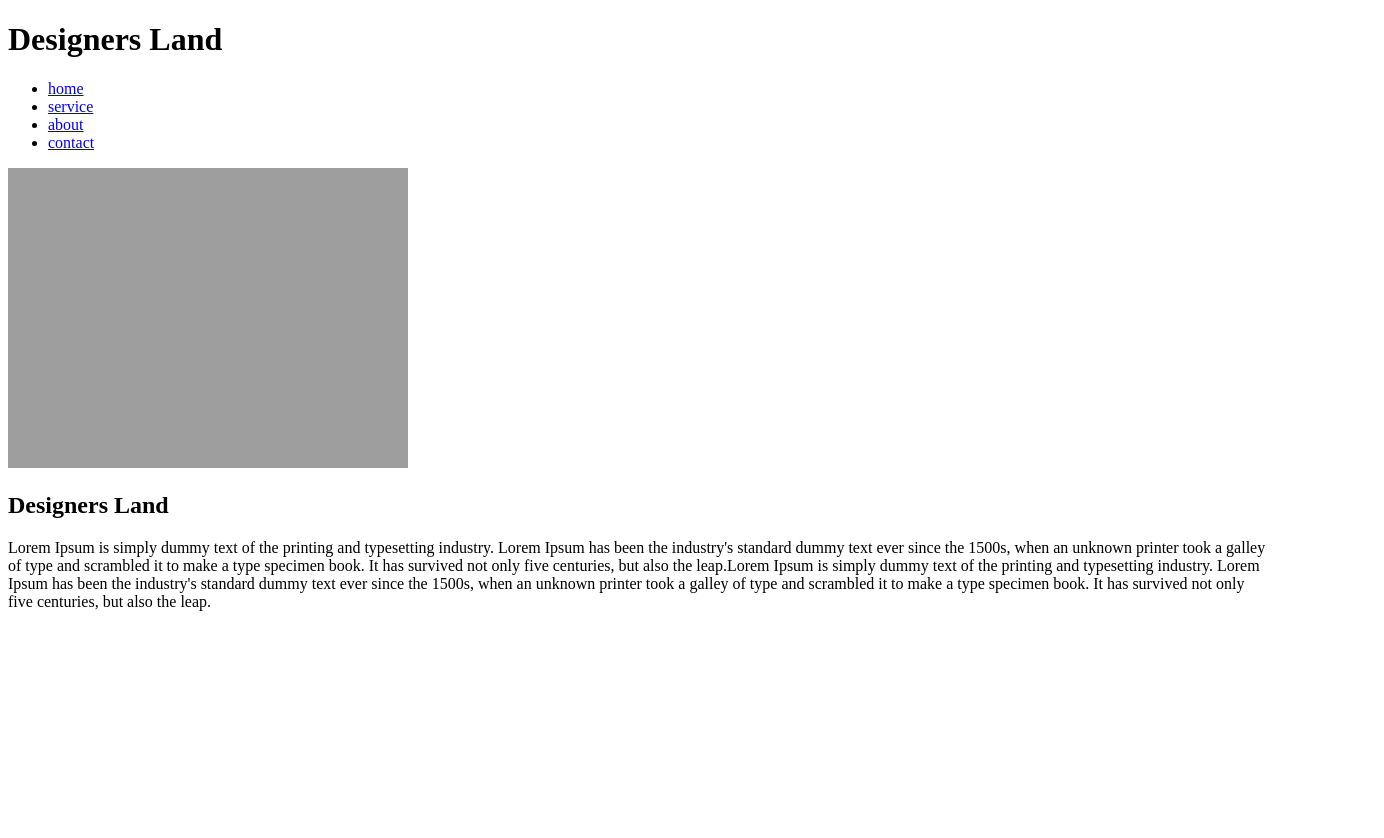
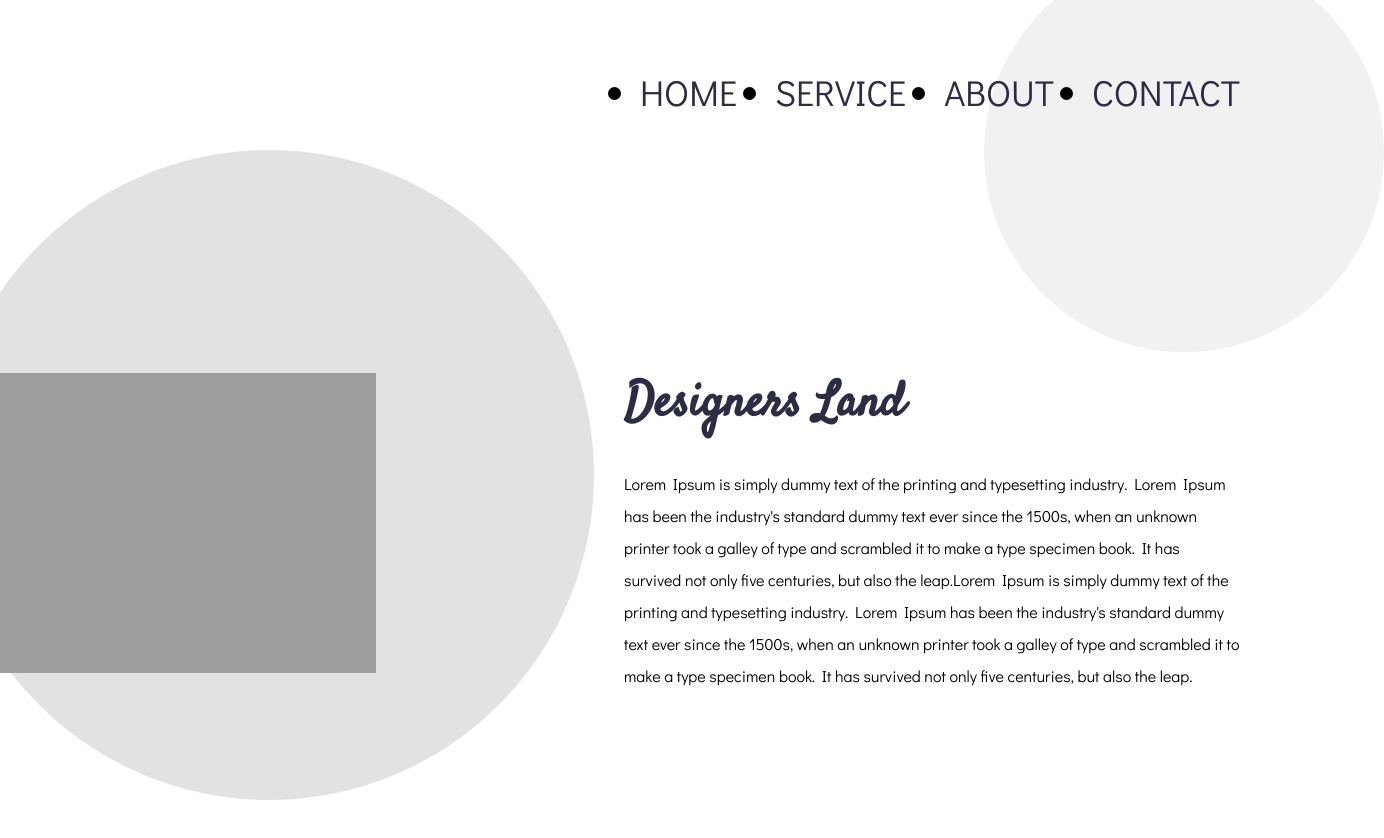
Before and after one commit to khush1611/Joel-landing-page--sem-2, a plain HTML site: page index.html in a window 1280 px wide. Shown: the whole page, 1384 px wide, since content can reach past the window. Before the commit the page ends 800 px from the top, so only its background shows below. Drawn offline with Linux system fonts and the light colour scheme; the site is published under a folder, as on GitHub Pages, so addresses that start at the root find nothing.

Commit message:
"/" header error

```diff
--- a/index.html
+++ b/index.html
@@ -5,14 +5,14 @@
     <meta name="viewport" content="width=device-width, initial-scale=1.0">
     <title>Designers Land</title>
 
-    <link rel="shortcut icon" href="/image/favicon_io/favicon.ico" type="image/x-icon">
+    <link rel="shortcut icon" href="image/favicon_io/favicon.ico" type="image/x-icon">
 
-    <link rel="stylesheet" href="/css/reset.css">
-    <link rel="stylesheet" href="/css/default.css">
-    <link rel="stylesheet" href="/css/resuable_class.css">
-    <link rel="stylesheet" href="/css/header.css">
+    <link rel="stylesheet" href="css/reset.css">
+    <link rel="stylesheet" href="css/default.css">
+    <link rel="stylesheet" href="css/resuable_class.css">
+    <link rel="stylesheet" href="css/header.css">
 
-    <link rel="stylesheet" href="/css/home.css">
+    <link rel="stylesheet" href="css/home.css">
 </head>
 <body>
     <div class="page-wrapper">
```
